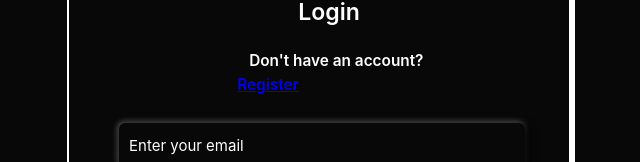
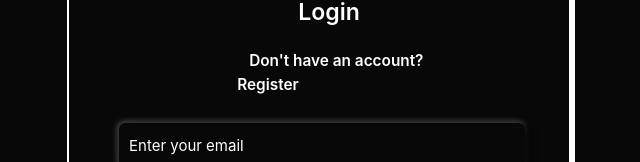
Before and after one commit to 27FoxITs/PaySec, a React (Create React App) app in the folder frontend/: page /login in a window 1280 px wide. Shown: the part 387-549 px from the top of the page, without its empty margins (321-961 px from the left). Built offline with nearby package versions, Linux system fonts and the light colour scheme.

Commit message:
Updated login css

```diff
--- a/frontend/src/components/login.css
+++ b/frontend/src/components/login.css
@@ -52,6 +52,13 @@ body {
     align-self: center;
     margin-bottom: 7%;
     padding-left: 19%;
+
+  }
+
+  .title a
+  {
+    text-decoration: none;
+    color: #fefefe;
   }
 
   .title span {
@@ -105,47 +112,3 @@ body {
     padding-top: 5%;
 
   }
-/*
-  h2 {
-    text-align: center;
-    margin-bottom: 20px;
-  }
-
-  .input-group {
-    margin-bottom: 15px;
-  }
-
-  .input-group label {
-    display: block;
-    font-weight: bold;
-    margin-bottom: 5px;
-  }
-
-  .input-group input {
-    width: 100%;
-    padding: 10px;
-    border: 1px solid #ccc;
-    border-radius: 4px;
-  }
-
-  .error-message {
-    color: red;
-    margin-top: 10px;
-    text-align: center;
-  }
-
-  button {
-    width: 100%;
-    padding: 10px;
-    background-color: #007bff;
-    color: #fff;
-    border: none;
-    border-radius: 4px;
-    cursor: pointer;
-    font-size: 16px;
-  }
-
-  button:hover {
-    background-color: #0056b3;
-  }
-   */
```
